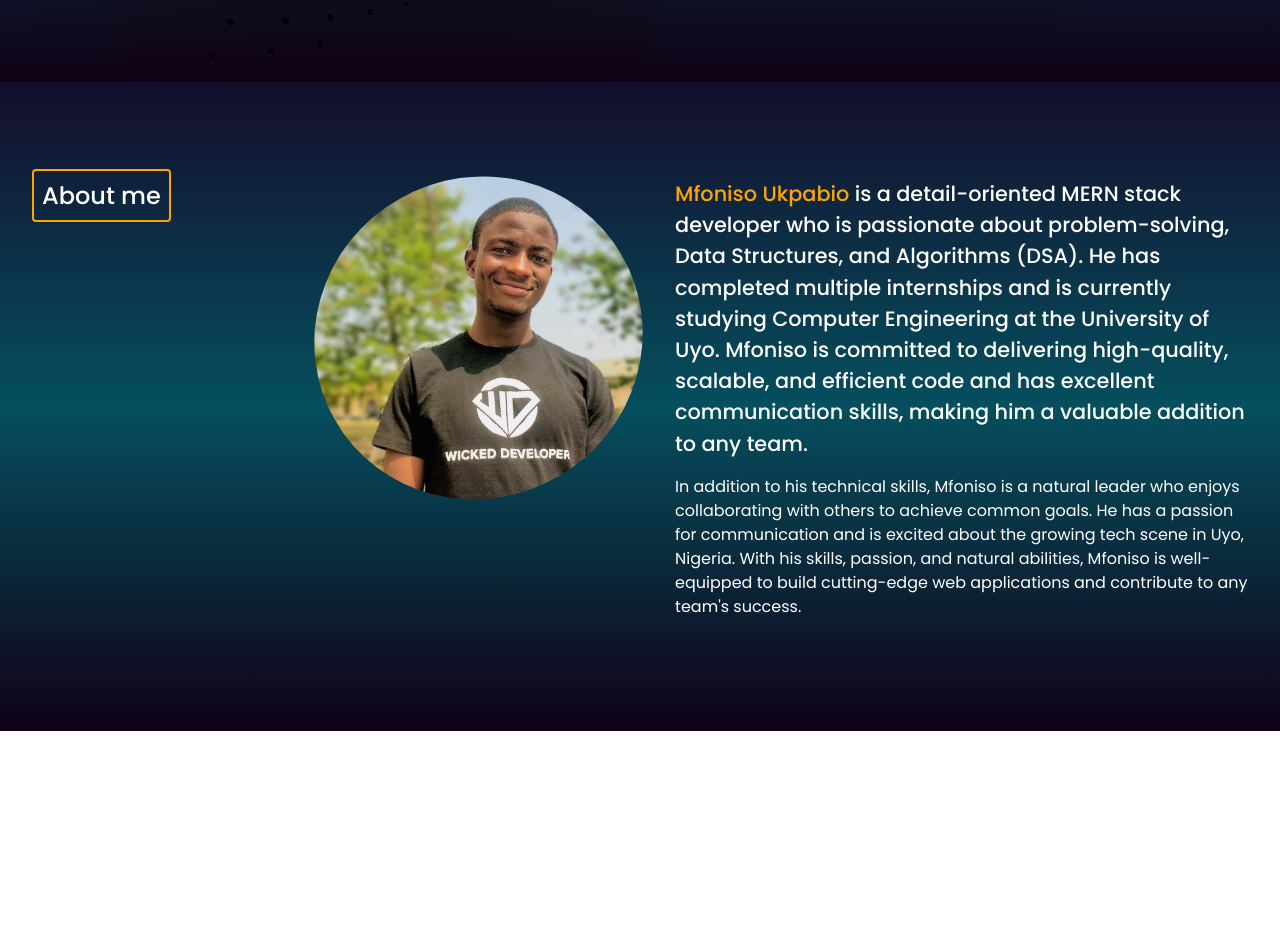
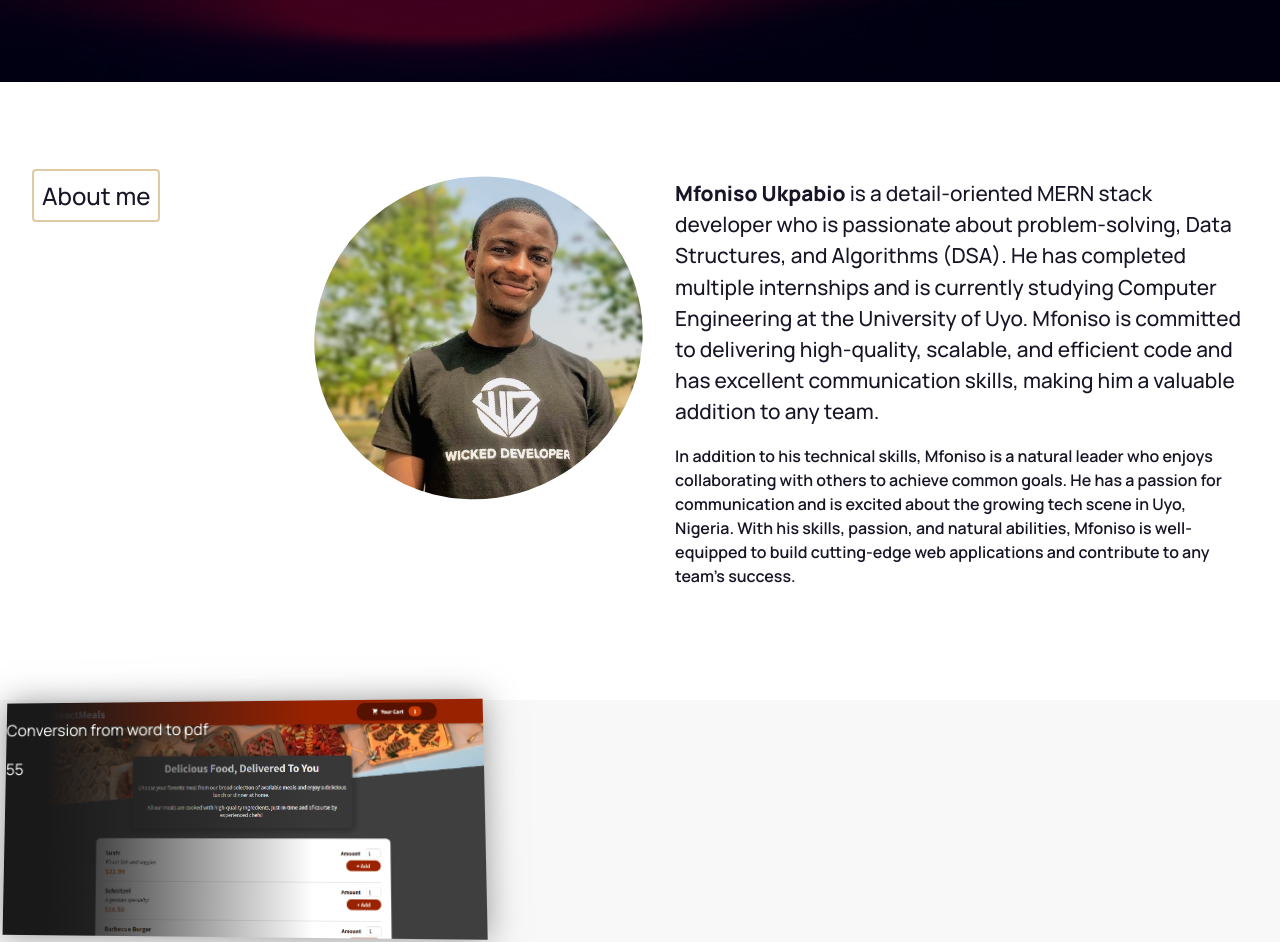
Before and after one commit to AirZED/new-portfolio, a React (Vite) app: page / in a window 1280 px wide. Shown: the part 718-1660 px from the top of the page. Built offline with nearby package versions, Linux system fonts and the light colour scheme.

Commit message:
new background

```diff
--- a/index.html
+++ b/index.html
@@ -10,7 +10,7 @@
   <link rel="preconnect" href="https://fonts.googleapis.com">
   <link rel="preconnect" href="https://fonts.gstatic.com" crossorigin>
   <link
-    href="https://fonts.googleapis.com/css2?family=Poppins:ital,wght@0,100;0,200;0,300;0,400;0,500;0,600;0,700;0,800;0,900;1,100;1,200;1,300;1,400;1,500;1,600;1,700;1,800;1,900&display=swap"
+    href="https://fonts.googleapis.com/css2?family=Manrope:wght@200;300;400;500;600;700;800&family=Poppins:ital,wght@0,100;0,200;0,300;0,400;0,500;0,600;0,700;0,800;0,900;1,100;1,200;1,300;1,400;1,500;1,600;1,700;1,800;1,900&display=swap"
     rel="stylesheet">
 </head>
 
--- a/src/components/Project.tsx
+++ b/src/components/Project.tsx
@@ -1,13 +1,28 @@
+import meals from "./../assets/projects/mealapp.png";
+
+// importing style
+import style from "./../styles/Project.module.css";
+
 interface ProjectProps {
-  topic: string;
-  description?: string;
+  topic?: string;
+  image?: string;
+  imageAlt?: string;
 }
 
-const Project = ({ topic, description }: ProjectProps): JSX.Element => {
+const Project = ({ topic, image, imageAlt }: ProjectProps): JSX.Element => {
   return (
-    <div>
-      <p>{topic}</p>
-      <p>{description}</p>
+    <div className={style.project}>
+      <div className={style.image}>
+        <img src={meals} alt="meals app" />
+      </div>
+
+      <div className={style.text}>
+        <p>Conversion from word to pdf</p>
+        <text>55</text>
+      </div>
+
+      {/* <p>{topic}</p>
+      <img src={image} alt={imageAlt} /> */}
     </div>
   );
 };
--- a/src/index.css
+++ b/src/index.css
@@ -1,9 +1,12 @@
 :root {
-  font-family: 'Poppins', sans-serif;
+  /* font-family: 'Poppins', sans-serif; */
+  font-family: 'Manrope', sans-serif;
   line-height: 1.5;
   --border-radius: 15px;
-  --light-bg: #ccc;
-  --primary-color: #140d2c;
+  --white-bg: #fff;
+  --light-bg: #f8f8f8;
+  --primary-color: #191426;
+  --secondary-color: #dfcaa3;
   --backdrop: #000000de;
   color: white;
   text-rendering: optimizeLegibility;
@@ -11,7 +14,7 @@
 
 * {
   box-sizing: border-box;
-  font-family: 'Poppins', sans-serif;
+  /* font-family: 'Poppins', sans-serif; */
 }
 
 body {
--- a/src/pages/Works.tsx
+++ b/src/pages/Works.tsx
@@ -15,7 +15,11 @@ interface ProjectType {
 }
 
 const Works = (): JSX.Element => {
-  return <div className={style.work}></div>;
+  return (
+    <div className={style.work}>
+      <Project />
+    </div>
+  );
 };
 
 export default Works;
--- a/src/styles/AboutMe.module.css
+++ b/src/styles/AboutMe.module.css
@@ -1,15 +1,14 @@
 .about {
     padding: 6rem 2rem 6rem 2rem;
     /* height: 60vh; */
-    color: black;
-    background: linear-gradient(rgb(20, 13, 44), rgba(5, 79, 94, 1), rgb(16, 1, 22));
-    background-blend-mode: multiply, normal, normal;
+    color: var(--primary-color);
+    background: var(--white-bg);
     display: grid;
     grid-template-columns: 0.3fr 1fr;
 }
 
 .about>* {
-    color: white;
+    color: var(--primary-color);
 }
 
 .about>.textArea {
@@ -31,8 +30,12 @@
     text-align: left;
 }
 
+.text div {
+    font-weight: 600;
+}
+
 .text>div>span {
-    color: orange;
+    font-weight: 800;
 }
 
 .text div:first-child {
--- a/src/styles/Button.module.css
+++ b/src/styles/Button.module.css
@@ -14,5 +14,5 @@
 }
 
 .button:hover {
-    transform: translateX(.3rem);
+    transform: translateY(.3rem);
 }
--- a/src/styles/Home.module.css
+++ b/src/styles/Home.module.css
@@ -1,12 +1,14 @@
 .home {
-    background: linear-gradient(rgb(20, 13, 44), rgba(5, 79, 94, 1), rgb(16, 1, 22)),
+
+    background: #030911c2 url('./../assets/images/home-bg.jpg');
+    /* background: linear-gradient(rgb(20, 13, 44), rgba(5, 79, 94, 1), rgb(20, 13, 44)),
         radial-gradient(circle at 30% 50%, rgba(255, 0, 0, 0.5) 0%, rgba(255, 0, 0, 0.5) 20%, rgba(255, 0, 0, 0) 50%),
         radial-gradient(circle at 70% 30%, rgba(255, 0, 0, 0.5) 0%, rgba(255, 0, 0, 0.5) 20%, rgba(255, 0, 0, 0) 50%),
-        url("./../assets/images/bg3.png");
+        url("./../assets/images/bg3.png"); */
     background-repeat: no-repeat;
     background-size: cover;
     background-position: center;
-    background-blend-mode: multiply;
+    background-blend-mode: darken;
     min-height: 100vh;
     display: flex;
     align-items: flex-start;
@@ -24,7 +26,7 @@
 }
 
 .topic span {
-    color: rgb(223, 202, 163);
+    color: var(--secondary-color);
 }
 
 .topic:hover {
--- a/src/styles/Nav.module.css
+++ b/src/styles/Nav.module.css
@@ -74,7 +74,7 @@
 }
 
 .name>span {
-    color: #dfcaa3;
+    color: var(--secondary-color);
 }
 
 
--- /dev/null
+++ b/src/styles/Project.module.css
@@ -0,0 +1,30 @@
+.project {
+    position: relative;
+    height: auto;
+    display: flex;
+    width: 30rem;
+    box-shadow: 0px 0px 30px rgba(51, 50, 50, 0.5);
+    transform: perspective(100px) rotateX(0.5deg) rotateY(-0.5deg) scale(1);
+    transition: all 0.3s ease-in-out;
+}
+.project .image {
+    width: 100%;
+}
+
+.image img {
+    width: 100%;
+    height: 100%;
+}
+
+
+.project .text {
+    width: 65%;
+    background: rgb(40, 40, 40);
+    background: -moz-linear-gradient(90deg, rgb(26, 25, 25) 14%, rgba(36, 35, 35, 0) 100%);
+    background: -webkit-linear-gradient(90deg, rgba(40, 40, 40, 1) 14%, rgba(74, 71, 71, 0) 100%);
+    background: linear-gradient(90deg, rgb(26, 25, 25) 14%, rgba(36, 35, 35, 0) 100%);
+    filter: progid:DXImageTransform.Microsoft.gradient(startColorstr="#282828", endColorstr="#4a4747", GradientType=1);
+    position: absolute;
+    bottom: 0;
+    height: 100%;
+}
--- a/src/styles/Topic.module.css
+++ b/src/styles/Topic.module.css
@@ -1,7 +1,8 @@
 .topic {
-    border: 2px solid orange;
+    border: 2px solid var(--secondary-color);
     display: inline;
     border-radius: 4px;
     padding: 0.5rem;
     font-weight: 500;
+    color: var(--primary-color);
 }
--- a/src/styles/Work.module.css
+++ b/src/styles/Work.module.css
@@ -1,4 +1,4 @@
 .work {
-    /* height: auto; */
+    background-color: var(--light-bg);
     height: 100vh;
 }
```
Also changed, not shown: src/components/sample.md (added, +50 -0 lines), src/assets/images/home-bg.jpg (added), src/assets/projects/mealapp.png (added).
